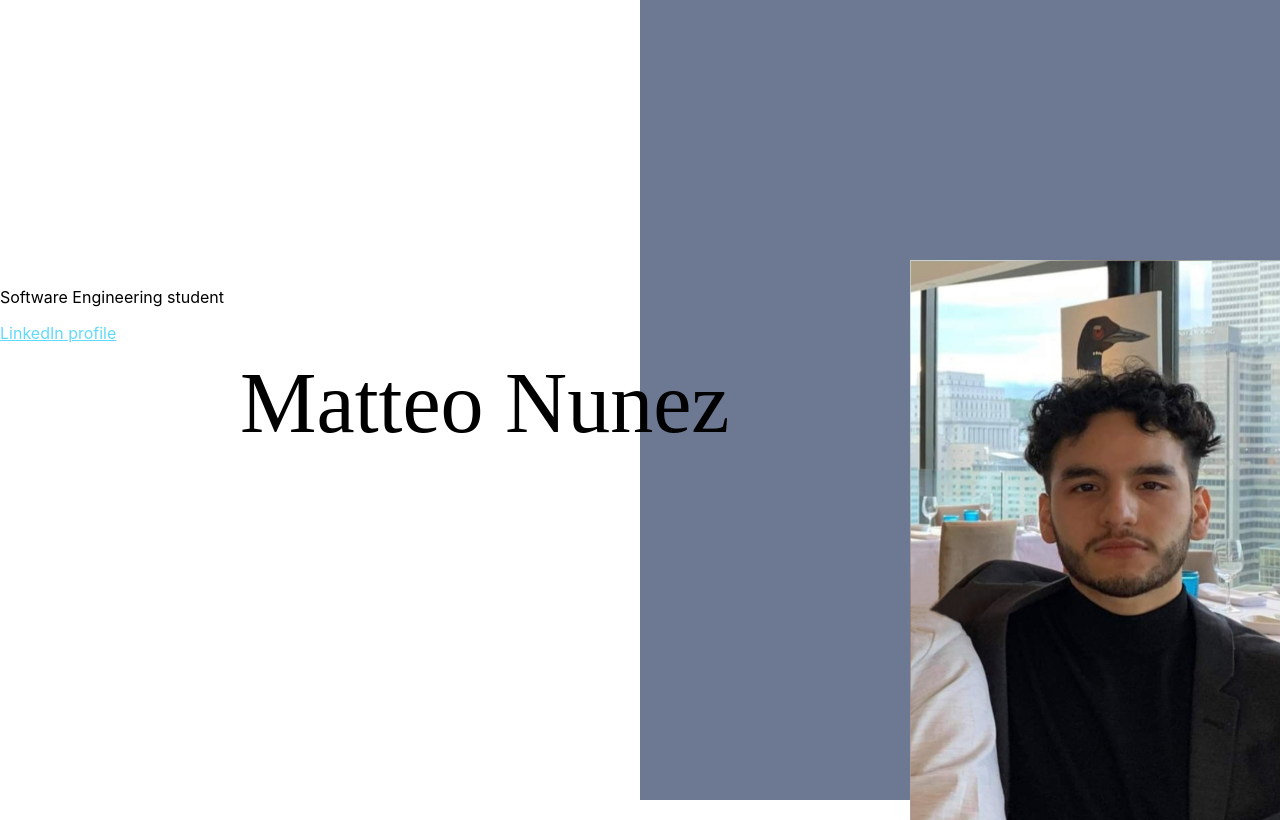
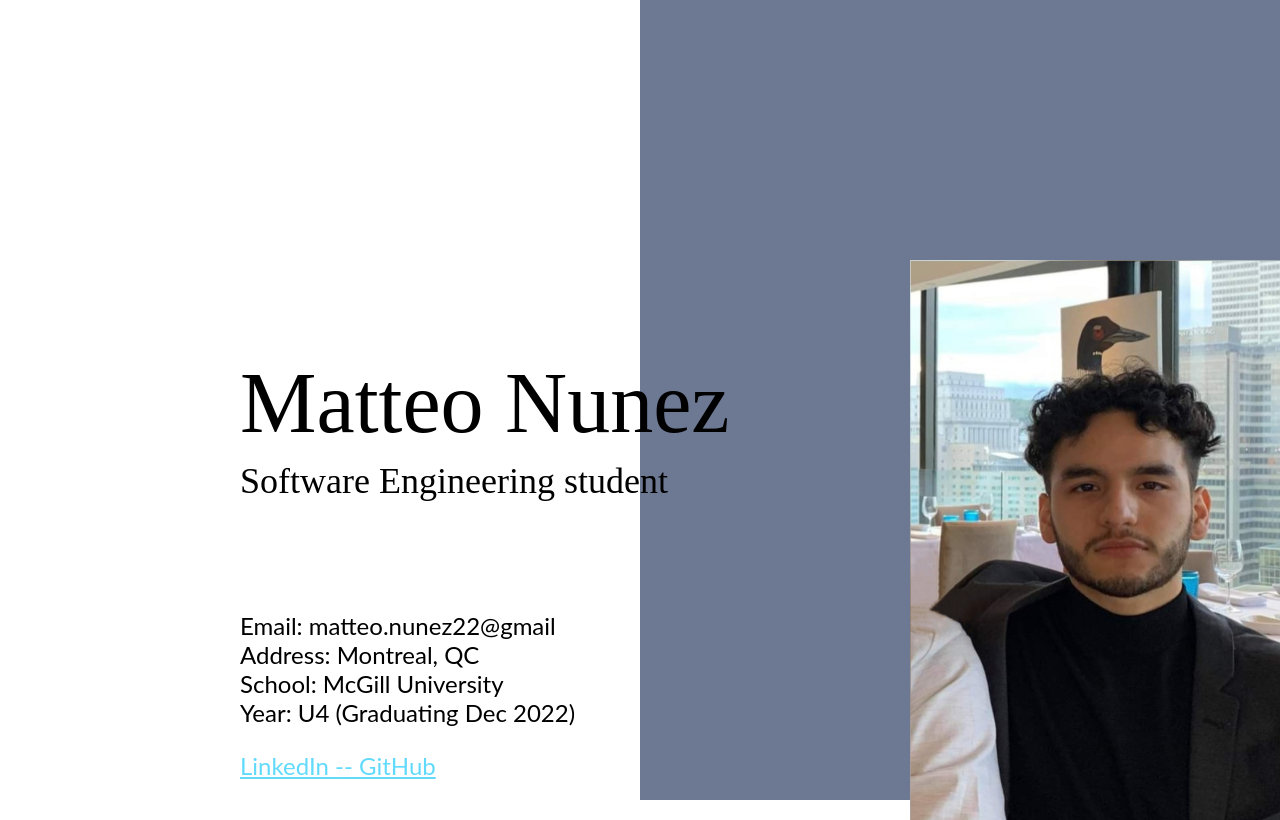
Before and after one commit to MatteoNunez22/portfolio-website, a React (Create React App) app: page / in a window 1280 px wide. Shown: the top 820 px of the page. Built offline with nearby package versions, Linux system fonts and the light colour scheme.

Commit message:
Minimum viable homepage

```diff
--- a/src/App.css
+++ b/src/App.css
@@ -50,6 +50,48 @@
     color: #000000;
 }
 
+.Title {
+    position: relative;
+    top: 170px;
+    left: 240px;
+
+    font-family: Playfair Display;
+    font-style: normal;
+    font-weight: normal;
+    font-size: 36px;
+    line-height: 48px;
+
+    color: #000000;
+}
+
+.Info-text {
+    position: relative;
+    top: 240px;
+    left: 240px;
+
+    font-family: Lato;
+    font-style: normal;
+    font-weight: normal;
+    font-size: 24px;
+    line-height: 29px;
+
+    color: #000000;
+}
+
+.Info-link {
+    position: relative;
+    top: 240px;
+    left: 240px;
+
+    font-family: Lato;
+    font-style: normal;
+    font-weight: normal;
+    font-size: 24px;
+    line-height: 29px;
+
+    color: #61dafb;
+}
+
 .Home-right {
     background-color: #6D7993;
     width: 50%;
--- a/src/Components/HomePage.jsx
+++ b/src/Components/HomePage.jsx
@@ -12,16 +12,30 @@ class HomePage extends Component {
                     <p className="Name">
                         Matteo Nunez
                     </p>
-                    <p>
+                    <p className="Title">
                         Software Engineering student
                     </p>
+                    <p className="Info-text">
+                        Email:  matteo.nunez22@gmail <br></br>
+                        Address:  Montreal, QC <br></br>
+                        School:  McGill University <br></br>
+                        Year:  U4 (Graduating Dec 2022) <br></br>
+                    </p>
                     <a
-                        className="App-link"
+                        className="Info-link"
                         href="https://www.linkedin.com/in/matteo-nunez-a27918139/"
                         target="_blank"
                         rel="noopener noreferrer"
                     >
-                        LinkedIn profile
+                        LinkedIn -
+                    </a>
+                    <a
+                        className="Info-link"
+                        href="https://github.com/MatteoNunez22/"
+                        target="_blank"
+                        rel="noopener noreferrer"
+                    >
+                        - GitHub
                     </a>
                 </div>
                 <div className="Home-right">
```
